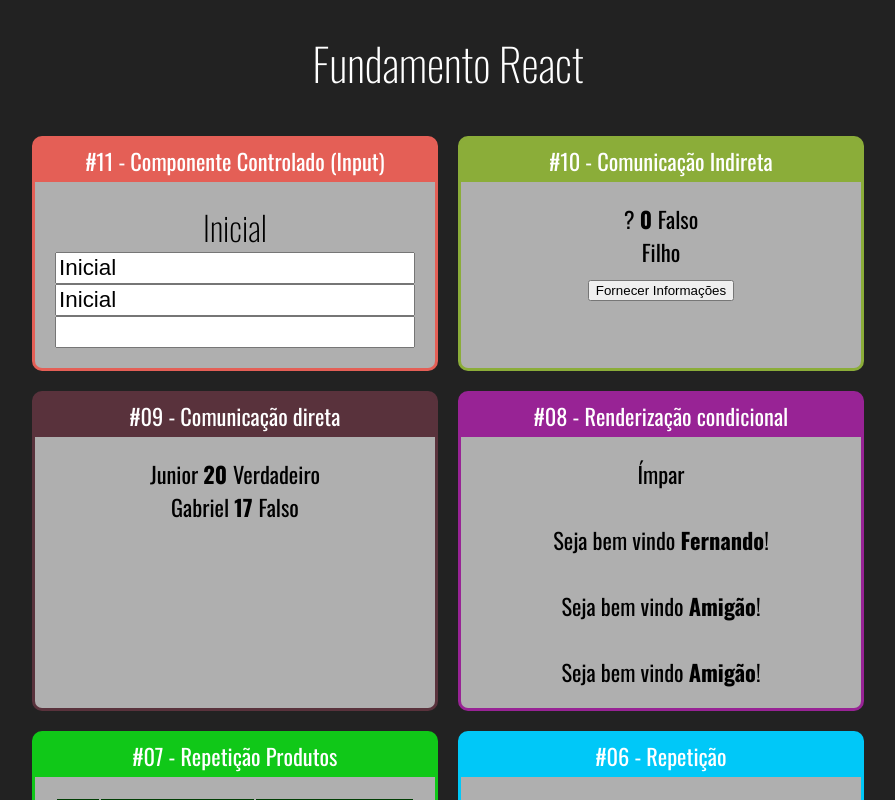
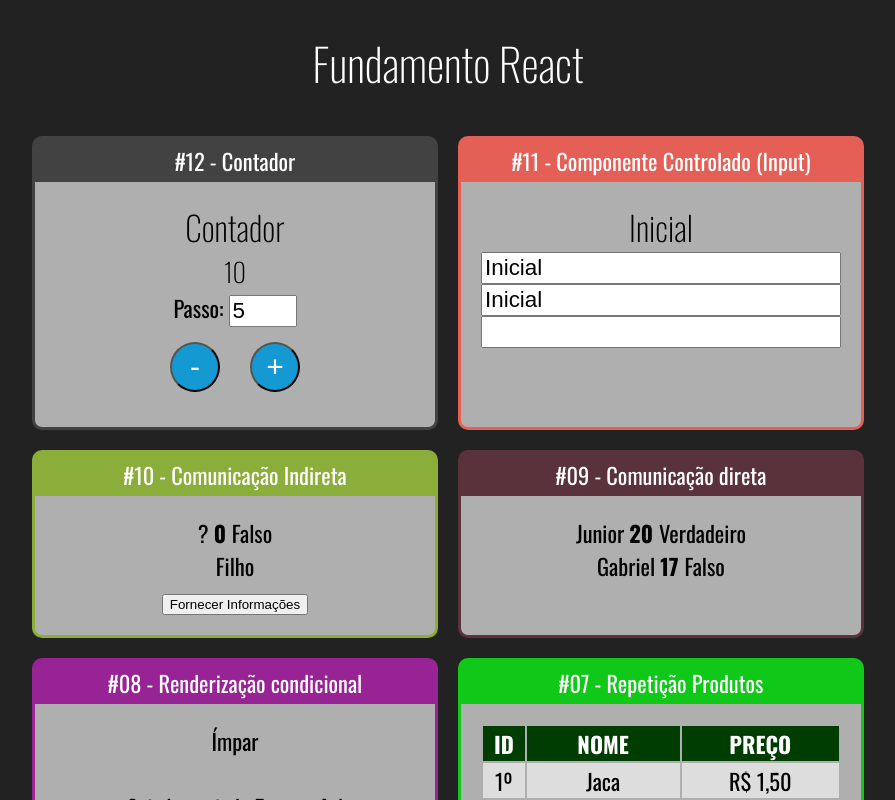
Before and after one commit to tindao02/fundamentos-react, a React (Create React App) app: page / in a window 1280 px wide. Shown: the top 800 px of the page, without its empty margins (192-1087 px from the left). Built offline with nearby package versions, Linux system fonts and the light colour scheme.

Commit message:
Contador

```diff
--- a/src/App.jsx
+++ b/src/App.jsx
@@ -16,6 +16,7 @@
 import DiretaPai from './components/comunicacao/DiretaPai'
 import IndiretaPai from './components/comunicacao/IndiretaPai'
 import Input from './components/formulario/input'
+import Contador from './components/contador/Contador'
 
 export default () =>
 (
@@ -23,6 +24,10 @@
         <h1>Fundamento React</h1>
 
         <div className='Cards'>
+
+            <Card titulo="#12 - Contador" color='#424242'>
+                <Contador numeroInicial={10}/>
+            </Card>
 
             <Card titulo="#11 - Componente Controlado (Input)" color='#E45F56'>
                 <Input/>
--- /dev/null
+++ b/src/components/contador/Botoes.jsx
@@ -0,0 +1,11 @@
+import React from 'react';
+
+export default (props) =>
+{
+    return(
+        <div>
+            <button onClick={props.setDec}>-</button>
+            <button onClick={props.setInc}>+</button>
+        </div>
+    ) ;
+}
--- /dev/null
+++ b/src/components/contador/Contador.css
@@ -0,0 +1,16 @@
+.Contador input
+{
+    font-size: 1.4rem;
+    width: 60px;
+}
+
+.Contador button
+{
+    margin: 15px;
+    font-size: 30px;
+    height: 50px;
+    width: 50px;
+    border-radius: 50%;
+    background-color: #1499D3;
+    color: #fff;
+}
--- /dev/null
+++ b/src/components/contador/Contador.jsx
@@ -0,0 +1,55 @@
+import React from 'react';
+
+import './Contador.css'
+
+import Display from './Display'
+import Botoes from './Botoes'
+import PassoForm from './PassoForm'
+
+class Contador extends React.Component
+{
+    state =
+    {
+        numero: this.props.numeroInicial || 0,
+        passo: this.props.passoInicial || 5
+    };
+
+    inc = () =>
+    {
+        this.setState(
+            {
+                numero: this.state.numero + this.state.passo
+            }
+        );
+    }
+
+    dec = () =>
+    {
+        this.setState(
+            {
+                numero: this.state.numero - this.state.passo
+            }
+        );
+    }
+
+    setPasso = (novoPasso) =>
+    {
+        this.setState({
+            passo: novoPasso
+        });
+    }
+
+    render()
+    {
+        return(
+            <div className="Contador">
+                <h2>Contador</h2>
+                <Display numero={this.state.numero} />
+                <PassoForm passo={this.state.passo} setPasso={this.setPasso} />
+                <Botoes setInc={this.inc} setDec={this.dec} />
+            </div>
+        );
+    }
+}
+
+export default Contador
--- /dev/null
+++ b/src/components/contador/Display.jsx
@@ -0,0 +1,8 @@
+import React from 'react';
+
+export default (props) =>
+{
+    return(
+        <h3>{props.numero}</h3>
+    );
+}
--- /dev/null
+++ b/src/components/contador/PassoForm.jsx
@@ -0,0 +1,15 @@
+import React from 'react';
+
+export default (props) =>
+{
+    return(
+        <div>
+            <label htmlFor="passoInput">Passo: </label>
+            <input type="number"
+                    id="passoInput"
+                    value={props.passo}
+                    onChange={(e) => props.setPasso(+e.target.value)}
+            />
+        </div>
+    );
+}
```
